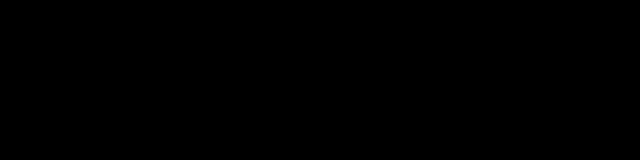
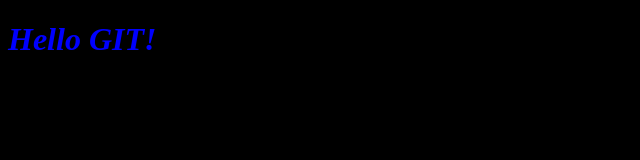
Before and after one commit to Bellezza0686/my_first_project, a plain HTML site: page index.html in a window 1280 px wide. Shown: the whole page, without its empty margins (0-640 px from the left). Drawn offline with Linux system fonts and the light colour scheme.

Commit message:
add header file

```diff
--- a/css/style.css
+++ b/css/style.css
@@ -2,3 +2,7 @@ body {
 	background-color: black;
 	color: blue;
 }
+
+h1 {
+	font-style: italic;
+}
--- a/index.html
+++ b/index.html
@@ -6,5 +6,6 @@
 	<link href="css/style.css" rel="stylesheet">
 </head>
 <body>
+	<h1>Hello GIT!</h1>
 </body>
 </html>
```
